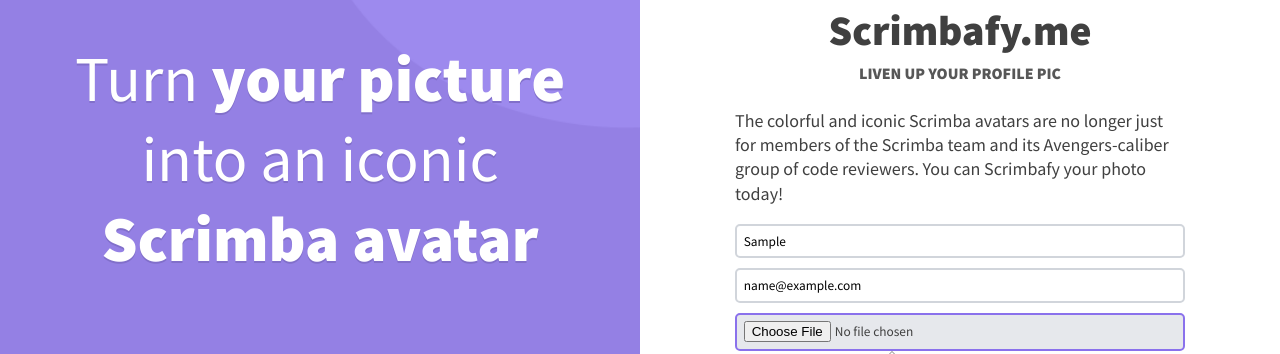
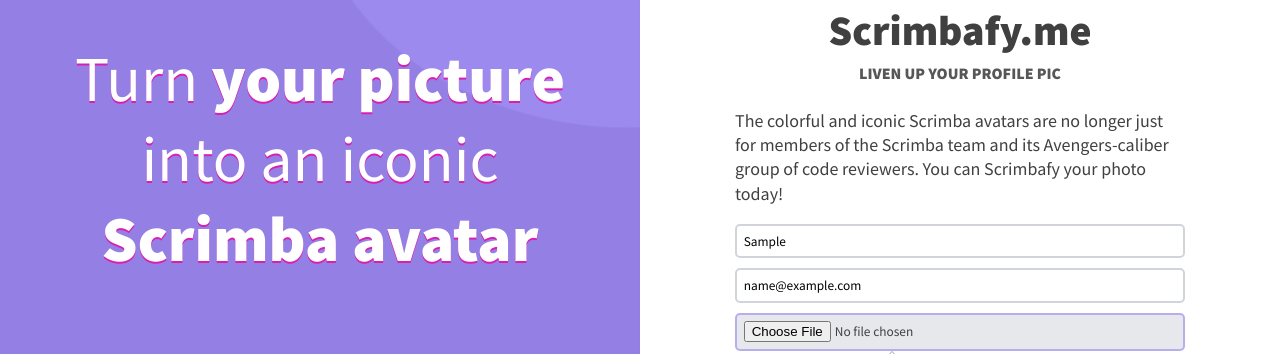
Before and after one commit to osandoval1976/splash_page_scrimba_project, a website built with Vite: page index.html in a window 1280 px wide. Both pictures are taken after typing "Sample", "name@example.com" into the empty fields and a click on the button "SUBMIT". Shown: the part 231-585 px from the top of the page. Built offline with nearby package versions, Linux system fonts and the light colour scheme.

Commit message:
Update styles.css

```diff
--- a/styles.css
+++ b/styles.css
@@ -15,7 +15,7 @@
 h1 {
     font-size: 2.5rem;
     font-weight: 400;
-    text-shadow: 0 2px #816fca;
+    text-shadow: 0 2px #da1eb1;
 }
 
 h2 {
@@ -80,7 +80,7 @@
     min-height: 250px;
     text-align: center;
     color: #fff;
-    background: #9480e4 url("images/intro-bg.png");
+    background: #0c67df url("images/intro-bg.png");
     background-size: cover;
     padding-bottom: 1.5em;
 }
@@ -123,7 +123,7 @@
 
 input:focus {
     outline: none;
-    border-color: #8a71ec;
+    border-color: #8a71ec7e;
     background-color: #e6e8ec;
 }
 
```
